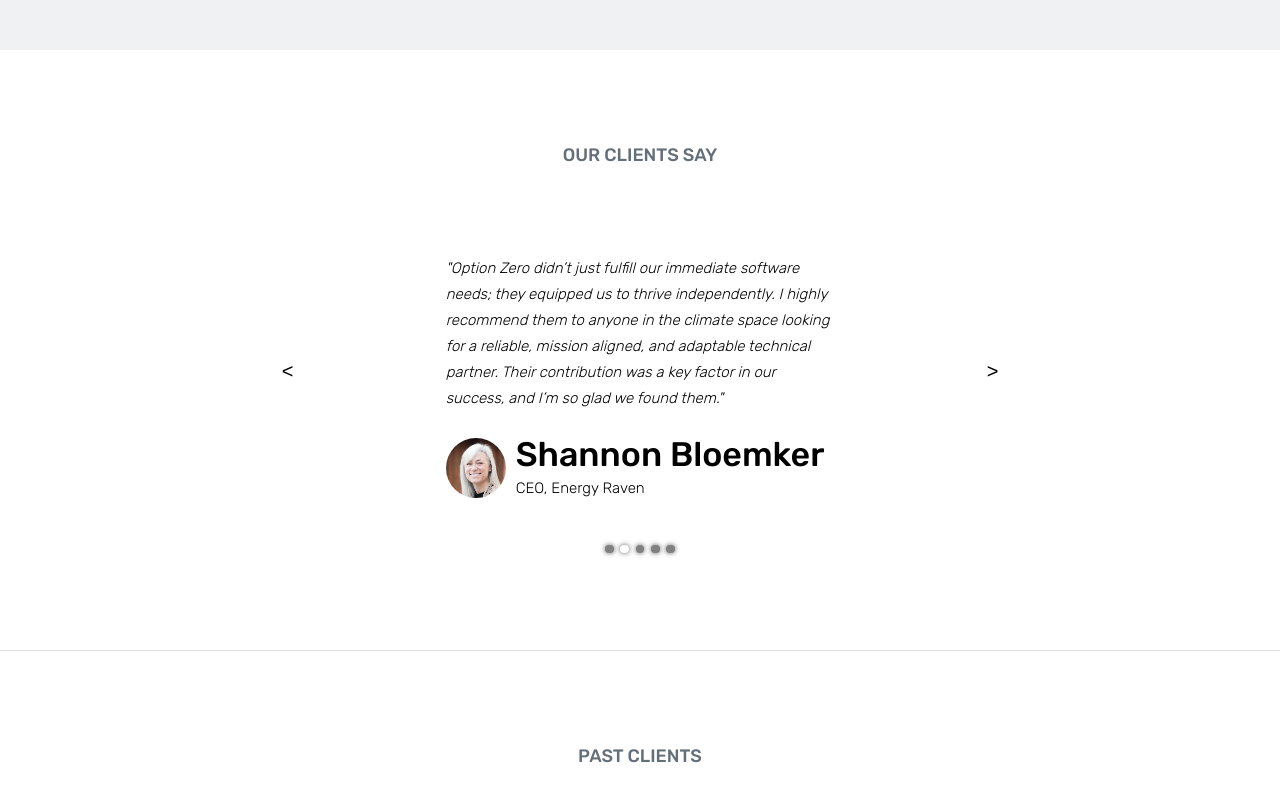
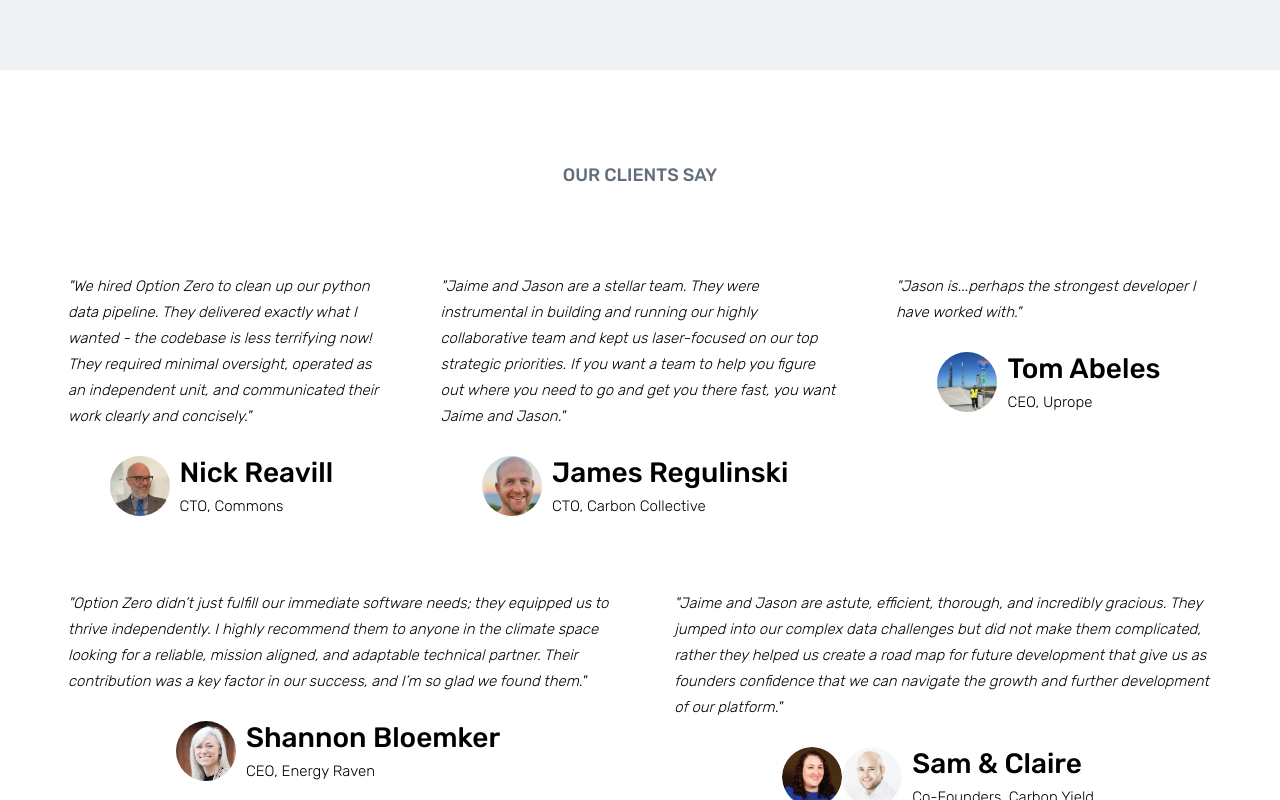
Before and after one commit to Option-Zero/option-zero-website, a Next.js app: page / in a window 1280 px wide. Shown: the part 2000-2800 px from the top of the page. Built offline with nearby package versions, Linux system fonts and the light colour scheme.

Commit message:
Remove carousel

```diff
--- a/src/app/_components/ReviewCard.js
+++ b/src/app/_components/ReviewCard.js
@@ -20,10 +20,10 @@ const ReviewerInfoContainer = styled.div`
     display: flex;
     align-items: center;
     align-self: flex-end;
+    justify-content: center;
     height: auto;
     width: '100%',
     gap: 10px;
-    justify-content: center;
 `;
 
 const ReviewCardStyles = {
@@ -31,6 +31,8 @@ const ReviewCardStyles = {
     width: 'fit-content',
     maxWidth: '80%',
     height: '100%',
+    margin: '28px',
+    flexGrow: '2',
 };
 
 export const ReviewCard = ({ hidden, info }) => {
@@ -51,7 +53,7 @@ export const ReviewCard = ({ hidden, info }) => {
                     return <Portrait key={j} src={image} alt={info.name}></Portrait>;
                 })}
                 <ReviewerNameContainer>
-                    <h3 style={{ margin: 0 }}>{info.name}</h3>
+                    <h3 style={{ margin: 0, fontSize: '28px' }}>{info.name}</h3>
                     <p style={{ margin: 0 }}>{info.position}</p>
                 </ReviewerNameContainer>
             </ReviewerInfoContainer>
--- a/src/app/_components/ReviewsSection.js
+++ b/src/app/_components/ReviewsSection.js
@@ -15,6 +15,18 @@ const REVIEWS = [
         quote: '"We hired Option Zero to clean up our python data pipeline. They delivered exactly what I wanted - the codebase is less terrifying now! They required minimal oversight, operated as an independent unit, and communicated their work clearly and concisely."',
     },
     {
+        name: 'James Regulinski',
+        position: 'CTO, Carbon Collective',
+        portrait: ['reviewers/JamesRegulinski.jpeg'],
+        quote: '"Jaime and Jason are a stellar team. They were instrumental in building and running our highly collaborative team and kept us laser-focused on our top strategic priorities. If you want a team to help you figure out where you need to go and get you there fast, you want Jaime and Jason."',
+    },
+    {
+        name: 'Tom Abeles',
+        position: 'CEO, Uprope',
+        portrait: ['reviewers/TomAbeles.jpeg'],
+        quote: '"Jason is...perhaps the strongest developer I have worked with."',
+    },
+    {
         name: 'Shannon Bloemker',
         position: 'CEO, Energy Raven',
         portrait: ['reviewers/ShannonBloemker.jpeg'],
@@ -29,18 +41,6 @@ const REVIEWS = [
         rather they helped us create a road map for future development that give us as \
         founders confidence that we can navigate the growth and further development of our platform."',
     },
-    {
-        name: 'James Regulinski',
-        position: 'CTO, Carbon Collective',
-        portrait: ['reviewers/JamesRegulinski.jpeg'],
-        quote: '"Jaime and Jason are a stellar team. They were instrumental in building and running our highly collaborative team and kept us laser-focused on our top strategic priorities. If you want a team to help you figure out where you need to go and get you there fast, you want Jaime and Jason."',
-    },
-    {
-        name: 'Tom Abeles',
-        position: 'CEO, Uprope',
-        portrait: ['reviewers/TomAbeles.jpeg'],
-        quote: '"Jason is...perhaps the strongest developer I have worked with."',
-    },
 ];
 
 const StyledTitle = styled.h4`
@@ -49,7 +49,6 @@ const StyledTitle = styled.h4`
     padding-bottom: 30px;
 `;
 
-//fixed height relative to box
 const ArrowStyles = `
     background-color: transparent;
     font-size: 20px;
@@ -150,7 +149,12 @@ const ReviewsSection = () => {
     return (
         <SectionContent padding column>
             <StyledTitle>our clients say</StyledTitle>
-            <StyledCarousel data={REVIEWS} />
+            {/* <StyledCarousel data={REVIEWS} /> */}
+            <SectionContent style={{ alignItems: 'flex-start', flexWrap: 'wrap' }}>
+                {REVIEWS.map((item, index) => {
+                    return <ReviewCard key={index} info={item}></ReviewCard>;
+                })}
+            </SectionContent>
         </SectionContent>
     );
 };
--- a/src/app/_components/ServicesSection.js
+++ b/src/app/_components/ServicesSection.js
@@ -53,8 +53,8 @@ const cardWidth = (MAX_CONTENT_WIDTH - cardMargin * 2 * SERVICES.length) / SERVI
 const twoCardWidth = (cardWidth + cardMargin * 2) * 2;
 
 const StyledServiceCard = styled(ServiceCard)`
-    height: 325px;
-    width: ${cardWidth}px;
+    width: auto;
+    height: auto;
     min-height: 0;
     min-width: 0;
     box-sizing: border-box;
@@ -62,15 +62,16 @@ const StyledServiceCard = styled(ServiceCard)`
     border-radius: 12px;
     margin: ${cardMargin}px;
     padding: 20px;
-    @media (max-width: ${BREAKPOINTS.sm}) {
-        width: auto;
-        height: auto;
+    @media (min-width: ${BREAKPOINTS.sm}) {
+        height: 325px;
+        width: ${cardWidth}px;
     }
 `;
 
 const ServiceCardContainer = styled(SectionContent)`
     flex-wrap: wrap;
     width: auto;
+    margin-bottom: 20px;
     @media (min-width: ${BREAKPOINTS.sm}) {
         width: ${twoCardWidth}px;
     }
@@ -87,7 +88,7 @@ const ServicesSectionDescription = styled.p`
 
 const ServicesSection = () => {
     return (
-        <SectionContent id="services" column padding>
+        <SectionContent id="services-section" column padding>
             <h3> What We Do </h3>
             <ServicesSectionDescription>
                 We do software strategy, implementation, data foundations, and team-building for
```
